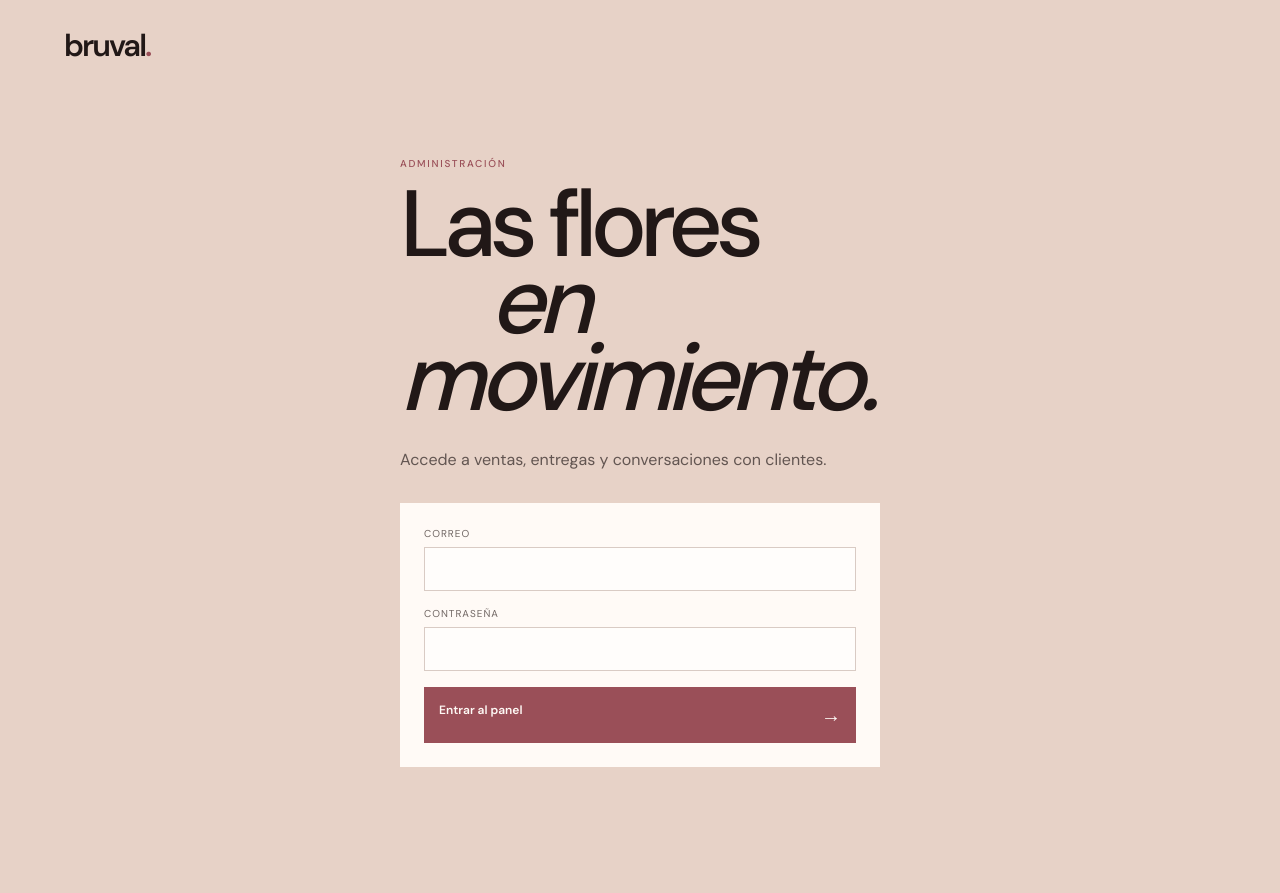
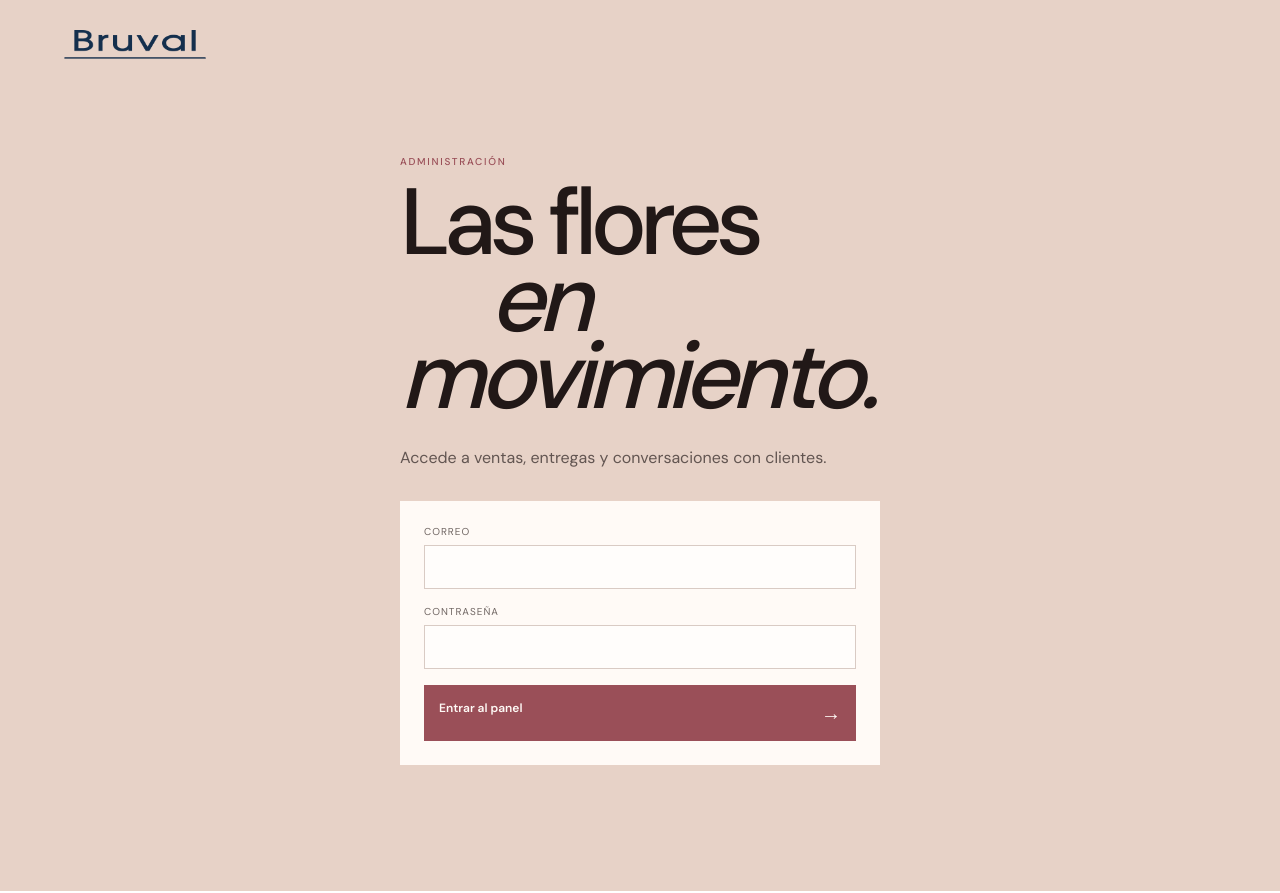
Before and after one commit to yeyodev1/bruval-store-frontapp, a Vue app: page /admin/login in a window 1280 px wide. Built offline with nearby package versions, Linux system fonts and the light colour scheme; no server answers.

Commit message:
apply official logo across views

```diff
--- a/src/App.vue
+++ b/src/App.vue
@@ -13,4 +13,34 @@
   display: flex;
   flex-direction: column;
 }
+
+/* Preserve existing accessible links while rendering the official wordmark everywhere. */
+.brand {
+  display: inline-block;
+  width: 142px;
+  height: 29px;
+  background: url('/logo-bruval.png') center / contain no-repeat;
+  font-size: 0 !important;
+  letter-spacing: 0 !important;
+  vertical-align: middle;
+}
+
+.brand span {
+  display: none;
+}
+
+.brand img {
+  width: 100%;
+  height: 100%;
+  display: block;
+  object-fit: contain;
+}
+
+.editor-page header::before {
+  width: 142px;
+  height: 29px;
+  display: block;
+  background: url('/logo-bruval.png') center / contain no-repeat;
+  content: '';
+}
 </style>
```
